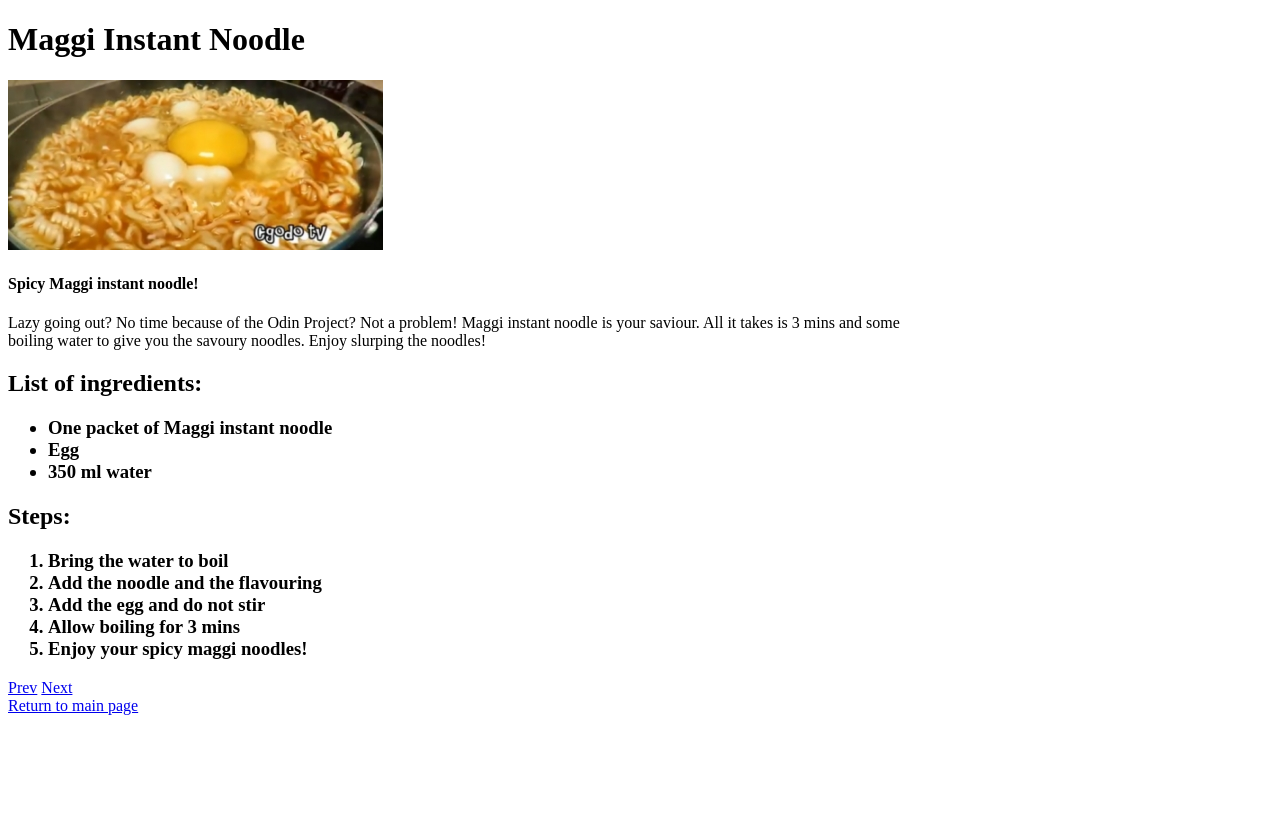
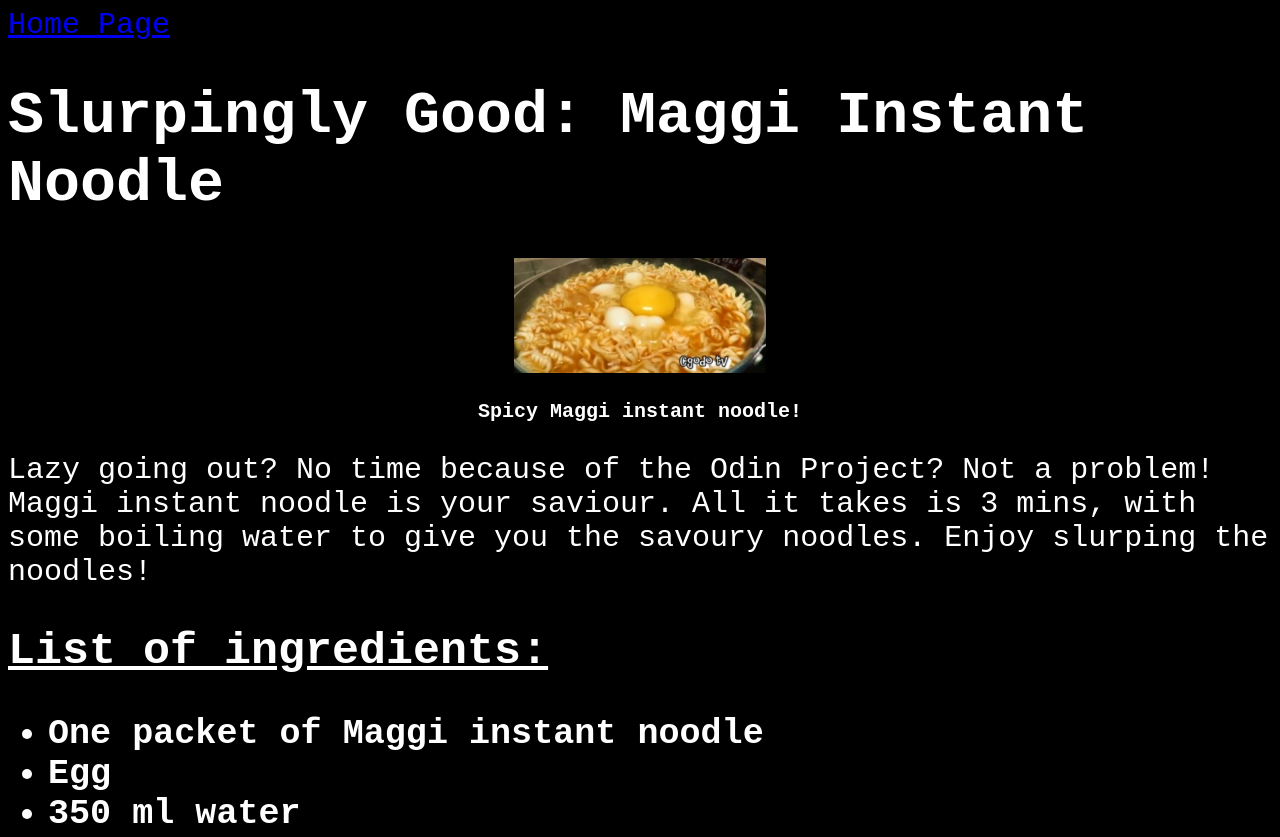
Before and after one commit to kentshenlim/odin_recipes, a plain HTML site: page recipes/instant_noodle.html in a window 1280 px wide. Shown: the top 837 px of the page. Before the commit the page ends 800 px from the top, so only its background shows below. Drawn offline with Linux system fonts and the light colour scheme.

Commit message:
Add style to Maggi instant noodle recipe

```diff
--- a/recipes/instant_noodle.html
+++ b/recipes/instant_noodle.html
@@ -5,19 +5,21 @@
     <meta http-equiv="X-UA-Compatible" content="IE=edge">
     <meta name="viewport" content="width=device-width, initial-scale=1.0">
     <title>Maggi Instant Noodle</title>
+    <link rel="stylesheet" href="../style.css">
 </head>
 <body>
-    <h1>Maggi Instant Noodle</h1>
+    <a href="../index.html" class="page-change left">Home Page</a>
+    <h1>Slurpingly Good: Maggi Instant Noodle</h1>
     <img src="../img/maggi.jpg" alt="Magee Instant Noodle">
-    <h4>Spicy Maggi instant noodle!</h4>
+    <h4 class="caption">Spicy Maggi instant noodle!</h4>
 
     <p>
-      Lazy going out? No time because of the Odin Project? Not a problem! Maggi instant noodle is your saviour. All it takes is 3 mins and some <br>
+      Lazy going out? No time because of the Odin Project? Not a problem! Maggi instant noodle is your saviour. All it takes is 3 mins, with some
       boiling water to give you the savoury noodles. Enjoy slurping the noodles!
     </p>
 
 
-    <h2>List of ingredients:</h2>
+    <h2 class="table-heading">List of ingredients:</h2>
     <h3>
     <ul>
         <li>One packet of Maggi instant noodle</li>
@@ -26,7 +28,7 @@
     </ul>
     </h3>
 
-    <h2>Steps:</h2>
+    <h2 class="table-heading">Steps:</h2>
     <h3>
     <ol>
         <li>Bring the water to boil</li>
@@ -37,7 +39,7 @@
     </ol>
     </h3>
 
-    <a href="tomyum.html">Prev</a>  <a href="kungpao.html">Next</a> <br>
-    <a href="../index.html">Return to main page</a>
+    <a href="tomyum.html" class="page-change left">Prev</a>  <a href="kungpao.html" class="page-change right">Next</a> <br>
+    <a href="../index.html" class="'page-change left">Return to main page</a>
 </body>
 </html>
```
